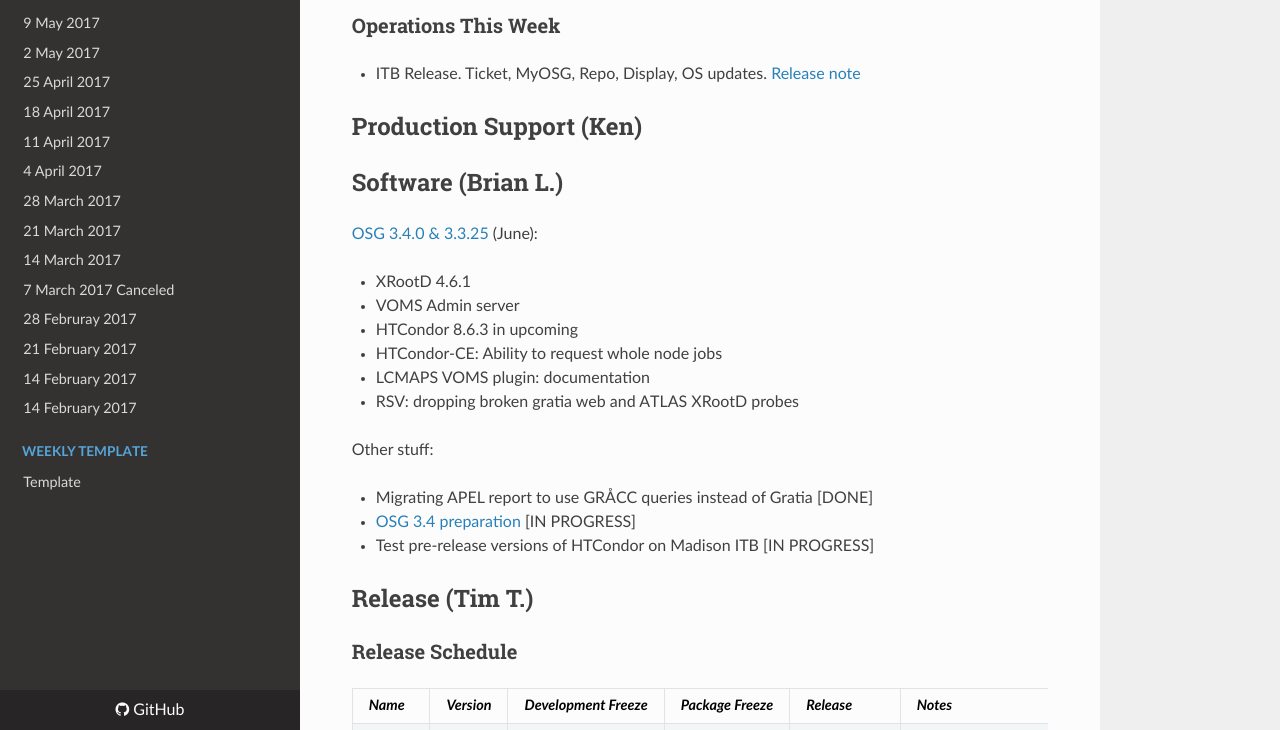
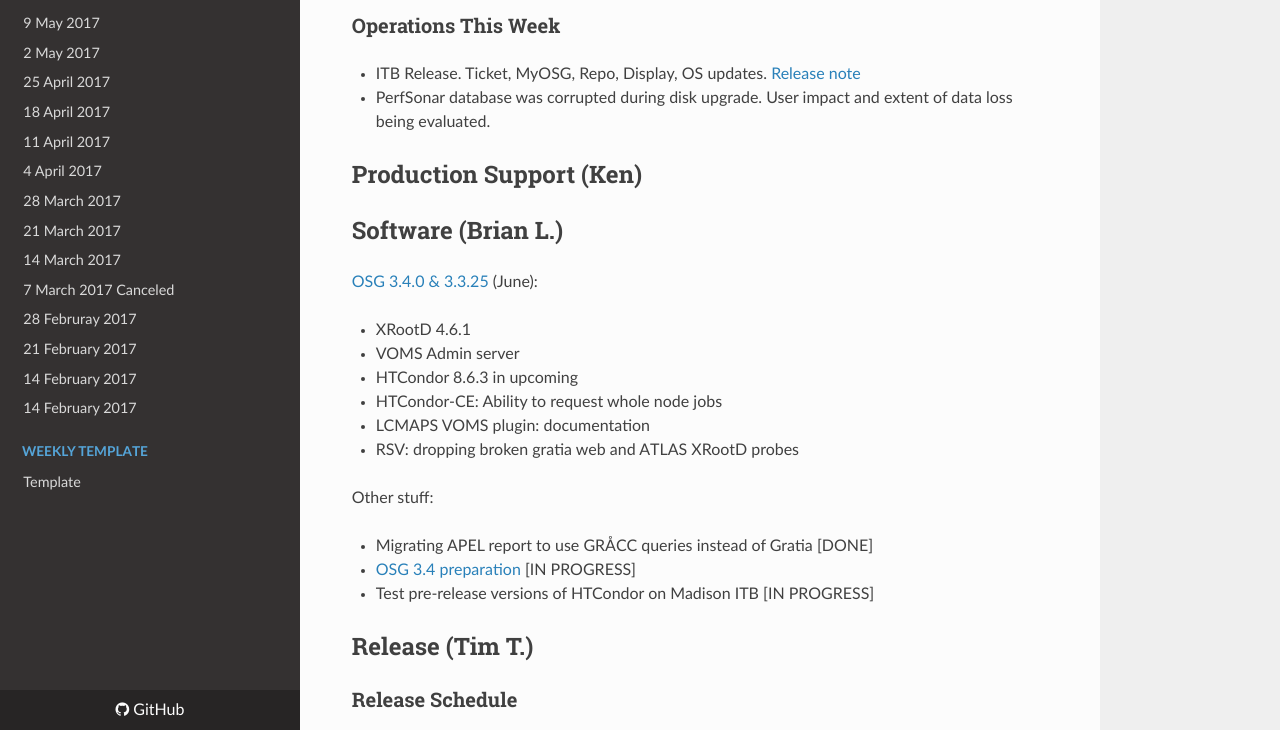
Before and after one commit to zsshah/production, an MkDocs documentation site: the page built from docs/WeeklyMinutes/16May2017.md, in a window 1280 px wide and 900 px high, scrolled down 1953 px, cut to the strip 170-900 px from the top of the window. Built offline with MkDocs 1.6.1, drawn with Linux system fonts in a browser that asks for light colours; nearby versions of some CDN libraries; old or Windows-style settings are respelled for this version of MkDocs.

Commit message:
Update 16May2017.md

```diff
--- a/docs/WeeklyMinutes/16May2017.md
+++ b/docs/WeeklyMinutes/16May2017.md
@@ -40,6 +40,7 @@
 
 ### Operations This Week
   * ITB Release. Ticket, MyOSG, Repo, Display, OS updates. [Release note](http://osggoc.blogspot.com/2017/05/goc-service-update-tuesday-may-23rd-at.html)
+  * PerfSonar database was corrupted during disk upgrade. User impact and extent of data loss being evaluated.
 
 ## Production Support (Ken)
 
```
